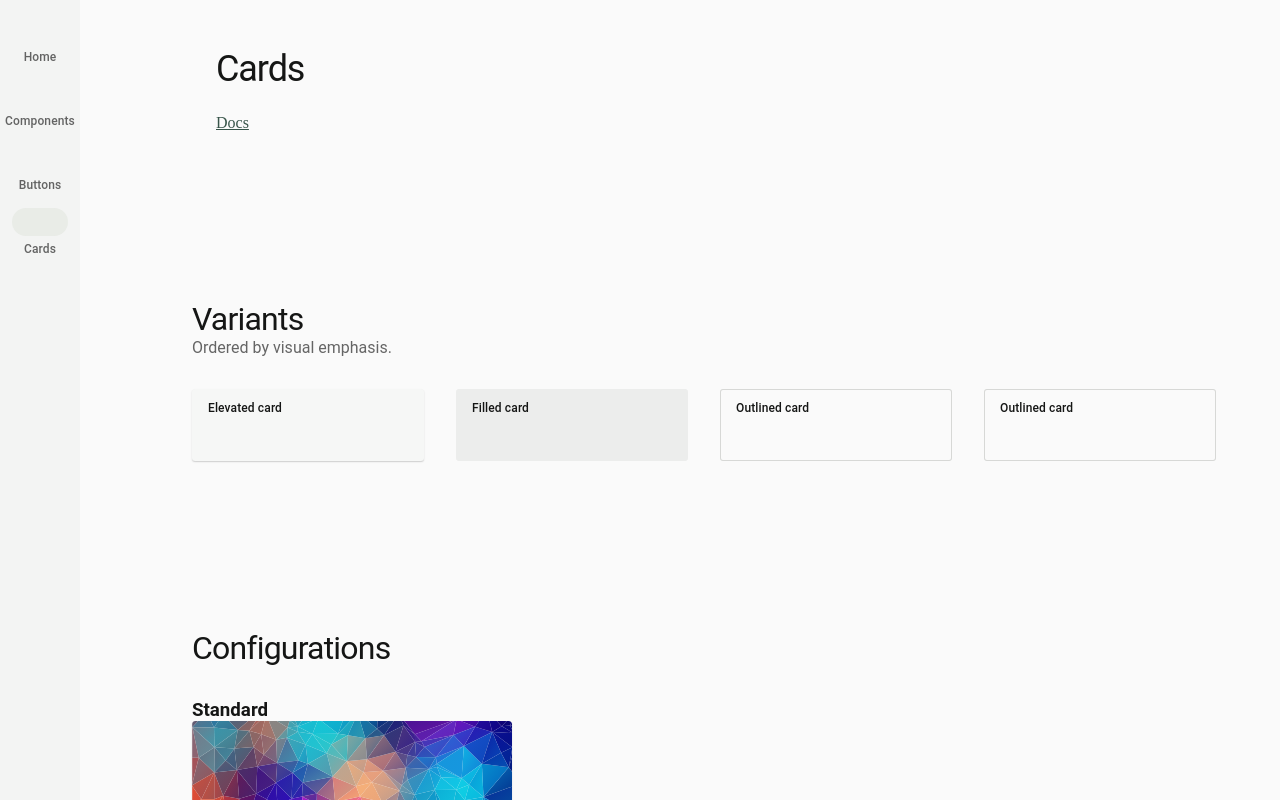
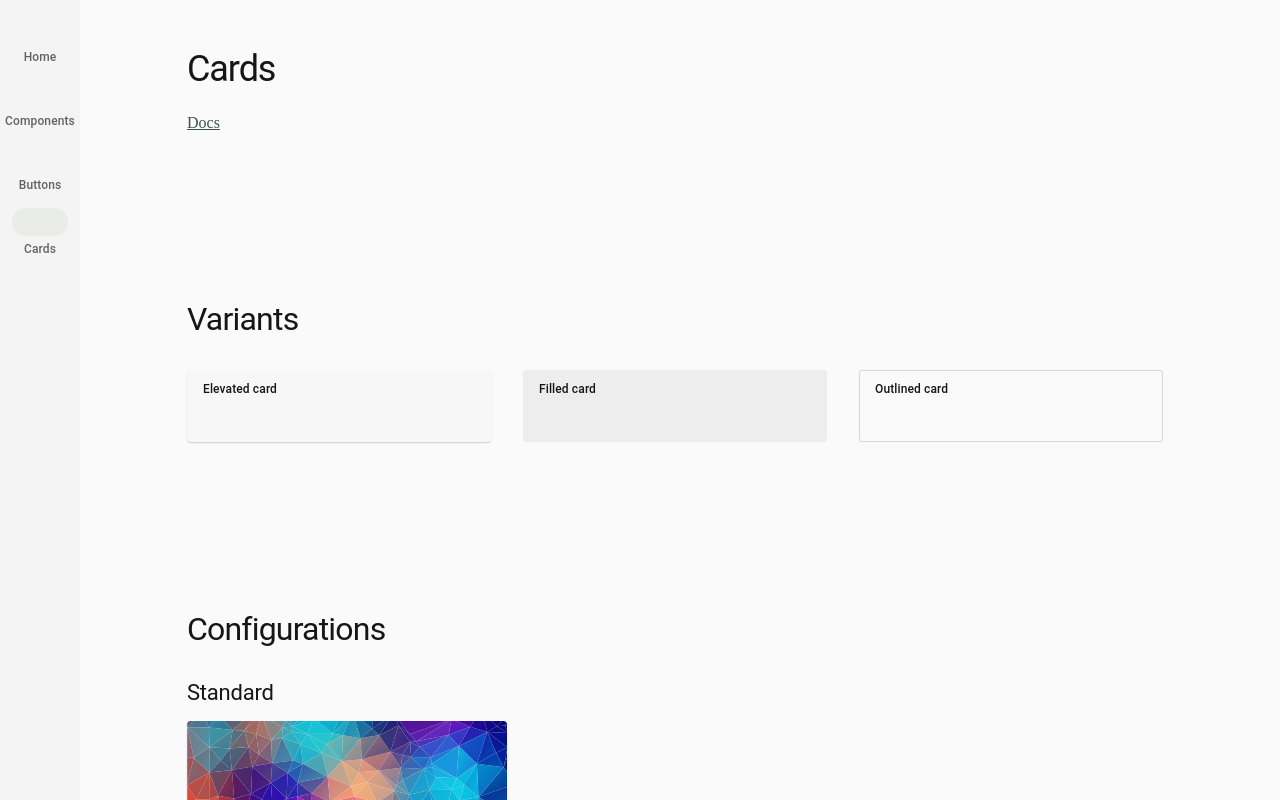
Before and after one commit to insideoutlizard/lz-ui, a SvelteKit app: page /components/cards in a window 1280 px wide. Shown: the top 800 px of the page. Built offline with nearby package versions, Linux system fonts and the light colour scheme; some icons are missing.

Commit message:
visual cleanup

```diff
--- a/src/routes/+layout.svelte
+++ b/src/routes/+layout.svelte
@@ -44,7 +44,7 @@
     let isMobileSize = $state(false);
 
     $effect(() => {
-        const mediaQuery = window.matchMedia("(width <= 839px)");
+        const mediaQuery = window.matchMedia("(width <= 768px)");
         isMobileSize = mediaQuery.matches;
 
         const handleResize = (e: MediaQueryListEvent) => {
@@ -93,7 +93,7 @@
         --lz-content-space-left: 0;
     }
 
-    @media (width >= 839px) {
+    @media (width > 768px) {
         :root {
             --lz-max-content-width: 1024px;
             --lz-content-space-top: 0;
@@ -105,6 +105,6 @@
         margin-top: var(--lz-content-space-top);
         margin-left: var(--lz-content-space-left);
         box-sizing: border-box;
-        width: calc(100vw - var(--lz-content-space-left));
+        width: calc(100% - var(--lz-content-space-left));
     }
 </style>
--- a/src/routes/components/buttons/+page.svelte
+++ b/src/routes/components/buttons/+page.svelte
@@ -154,9 +154,6 @@
             <h2 class="headline">Configurations</h2>
         </hgroup>
     </header>
-    <LzCard>
-        <LzButton size="medium" color="elevated">Elevated</LzButton>
-    </LzCard>
     {@render configurations()}
 </section>
 
@@ -211,16 +208,27 @@
 </section>
 
 <style>
+    .lz-container-header {
+        font-size: var(--lz-typescale-label-m-font-size);
+        letter-spacing: var(--lz-typescale-label-m-font-tracking);
+        font-weight: var(--lz-typescale-label-m-font-weight);
+        font-variation-settings: var(--lz-typescale-label-m-font-wght);
+    }
+
     article.carticle {
         display: flex;
         flex-direction: column;
         gap: var(--lz-spacing-space200);
+
+        & .headline {
+            font-size: var(--lz-typescale-title-l-font-size);
+            letter-spacing: var(--lz-typescale-title-l-font-tracking);
+            font-weight: var(--lz-typescale-headline-l-font-weight);
+            font-variation-settings: var(--lz-typescale-title-l-font-wght);
+        }
     }
 
     :global(.lz-card) {
-        & :global(.lz-card-inner) {
-        }
-
         & ul {
             overflow-x: auto;
             display: flex;
--- a/src/routes/components/cards/+page.svelte
+++ b/src/routes/components/cards/+page.svelte
@@ -55,21 +55,6 @@
                 </header>
             </LzCard>
         </li>
-
-        <li>
-            <LzCard
-                variant="outlined"
-                href="https://google.ca/"
-                target="_blank"
-                rel="noopenner noreferrer"
-            >
-                <header>
-                    <hgroup>
-                        <h3 class="headline">Outlined card</h3>
-                    </hgroup>
-                </header>
-            </LzCard>
-        </li>
     </ul>
 {/snippet}
 
@@ -77,7 +62,6 @@
     <header class="lz-section-header">
         <hgroup>
             <h3 class="headline">Variants</h3>
-            <p>Ordered by visual emphasis.</p>
         </hgroup>
     </header>
     {@render variants()}
@@ -86,7 +70,7 @@
 {#snippet config()}
     <ul class="card-row">
         <li>
-            <header>
+            <header class="config-header">
                 <hgroup>
                     <h3 class="headline">Standard</h3>
                 </hgroup>
@@ -130,8 +114,9 @@
 <style>
     .card-grid {
         display: flex;
+        flex-direction: row;
         width: 100%;
-        min-width: var(--lz-max-content-width);
+
         gap: var(--lz-spacing-space400);
         box-sizing: border-box;
 
@@ -149,6 +134,18 @@
             font-weight: var(--lz-typescale-label-m-font-weight);
             font-variation-settings: var(--lz-typescale-label-m-font-wght);
         }
+    }
+
+    .card-row li {
+        display: flex;
+        flex-direction: column;
+        gap: var(--lz-spacing-space200);
+    }
+    .config-header .headline {
+        font-size: var(--lz-typescale-title-l-font-size);
+        letter-spacing: var(--lz-typescale-title-l-font-tracking);
+        font-weight: var(--lz-typescale-headline-l-font-weight);
+        font-variation-settings: var(--lz-typescale-title-l-font-wght);
     }
 
     :global(#standard-card) {
@@ -219,4 +216,10 @@
             }
         }
     }
+
+    @media (width <= 768px) {
+        .card-grid {
+            flex-direction: column;
+        }
+    }
 </style>
--- a/src/routes/layout.css
+++ b/src/routes/layout.css
@@ -48,7 +48,7 @@ body {
         max-width: var(--lz-max-content-width);
 
         &.primary {
-            padding: var(--lz-spacing-space600) var(--lz-gutter);
+            padding: var(--lz-spacing-space600) 0;
 
             & header hgroup {
                 align-items: center;
@@ -56,7 +56,7 @@ body {
         }
 
         &.secondary {
-            padding: var(--lz-spacing-space600);
+            padding: var(--lz-spacing-space600) var(--lz-gutter);
         }
     }
 
```
